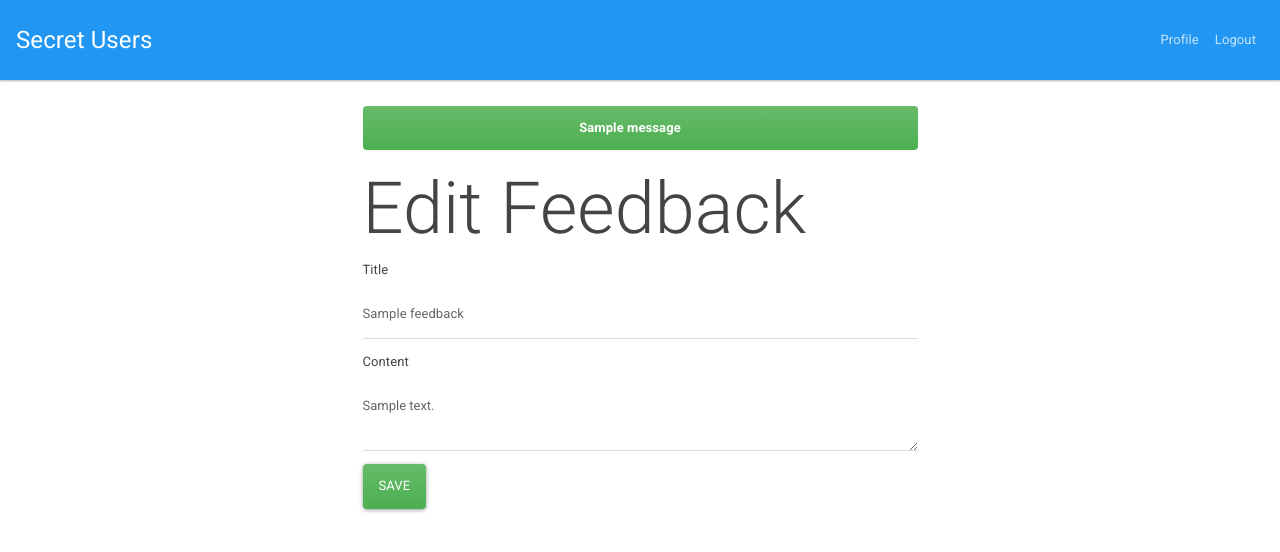
After one commit to lowtrey/e_flask_auth_full, a Flask app: page /feedback/1/update in a window 1280 px wide. The commit adds this page. Shown: the top 552 px of the page. Run offline with Flask 2, Linux system fonts and the light colour scheme; the visitor is signed in with stand-in values (Sample User, id 1); tables that the repository leaves empty hold one stand-in row (values such as "Sample post"); one stand-in notice (Sample message) is shown; some libraries are stand-ins or nearby versions.

Commit message:
implement feedback UPDATE

```diff
--- a/app.py
+++ b/app.py
@@ -82,7 +82,7 @@ def logout_user():
 @app.route("/users/<username>/delete", methods=["POST"])
 def delete_user(username):
   if "username" not in session:
-    flash("You must be logged in to do that", "warning")
+    flash("You must be logged in to do that.", "warning")
     return redirect("/login")
   else:
     user = User.query.filter_by(username=username).first()
@@ -95,6 +95,10 @@ def delete_user(username):
 # Add Feedback
 @app.route("/users/<username>/feedback/add", methods=["GET", "POST"])
 def add_feedback(username):
+  if "username" not in session:
+    flash("You must be logged in to do that.", "warning")
+    return redirect("/login")
+
   form = FeedbackForm()
 
   if form.validate_on_submit():
@@ -111,3 +115,32 @@ def add_feedback(username):
 
   else:
     return render_template("add_feedback_form.html", form=form)
+
+# Edit Feedback
+@app.route("/feedback/<int:id>/update", methods=["GET", "POST"])
+def edit_feedback(id):
+  if "username" not in session:
+    flash("You must be logged in to do that.", "warning")
+    return redirect("/login")
+
+  feedback = Feedback.query.get_or_404(id)
+  current_username = session["username"]
+
+  if feedback.username != current_username:
+    flash("You don't have permission to do that.", "warning")
+    return redirect(f"/users/{current_username}")
+
+  form = FeedbackForm(obj=feedback)
+
+  if form.validate_on_submit():
+    feedback.title = form.title.data
+    feedback.content = form.content.data
+
+    db.session.add(feedback)
+    db.session.commit()
+
+    flash("Feedback updated successfully.", "success")
+    return redirect(f"/users/{current_username}")
+
+  else:
+    return render_template("edit_feedback_form.html", form=form)
--- a/templates/base.html
+++ b/templates/base.html
@@ -39,7 +39,7 @@
   <div class="container" style="margin-top: 2em">
     <div class="w-50 mx-auto">
       {% for category, message in get_flashed_messages(with_categories=true) %}
-      <div class="alert alert-{{category}}" role="alert">
+      <div class="alert alert-{{category}} text-center" role="alert">
         <strong>{{ message }}</strong>
       </div>
       {% endfor %}
--- /dev/null
+++ b/templates/edit_feedback_form.html
@@ -0,0 +1,21 @@
+{% extends "base.html" %}
+{% block title %}Edit Feedback{% endblock %}
+{% block content %}
+<h1 class="display-3">Edit Feedback</h1>
+<form method="POST">
+  {{ form.hidden_tag() }}
+
+  {% for field in form if field.widget.input_type != "hidden" %}
+  <p>
+    {{ field.label }}
+    {{ field(class_="form-control") }}
+
+    {% for error in field.errors %}
+    <span class="form-text text-danger">{{ error }}</span>
+    {% endfor %}
+  </p>
+  {% endfor %}
+
+  <button class="btn btn-success" type="submit">Save</button>
+</form>
+{% endblock %}
--- a/templates/user.html
+++ b/templates/user.html
@@ -22,7 +22,7 @@
     <li class="list-group-item">
       <h5><strong>{{feedback.title}}</strong></h5>
       <p>"{{feedback.content}}"</p>
-        <a href="" class="btn btn-link">Edit</a>
+        <a href="/feedback/{{feedback.id}}/update" class="btn btn-link">Edit</a>
         <a href="" class="btn btn-link">Delete</a>
     </li>
     {% endfor %}
```
